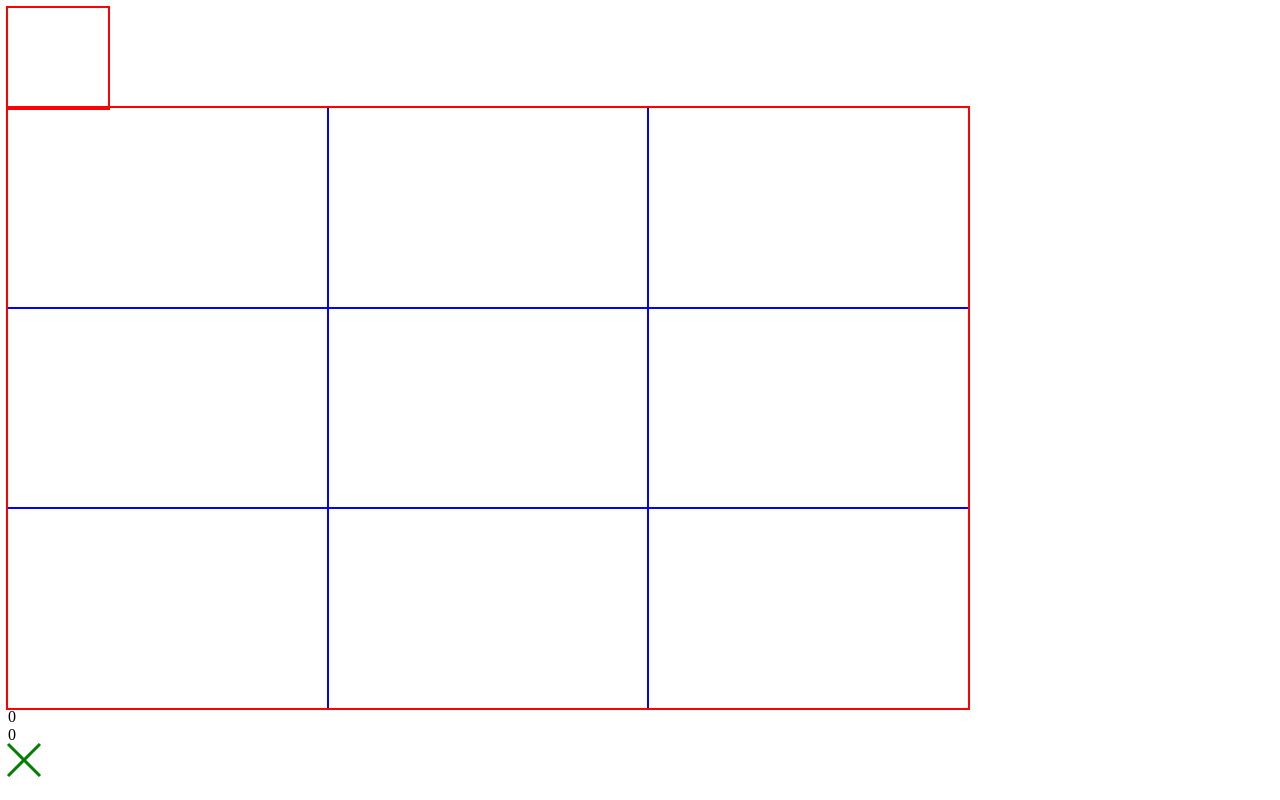
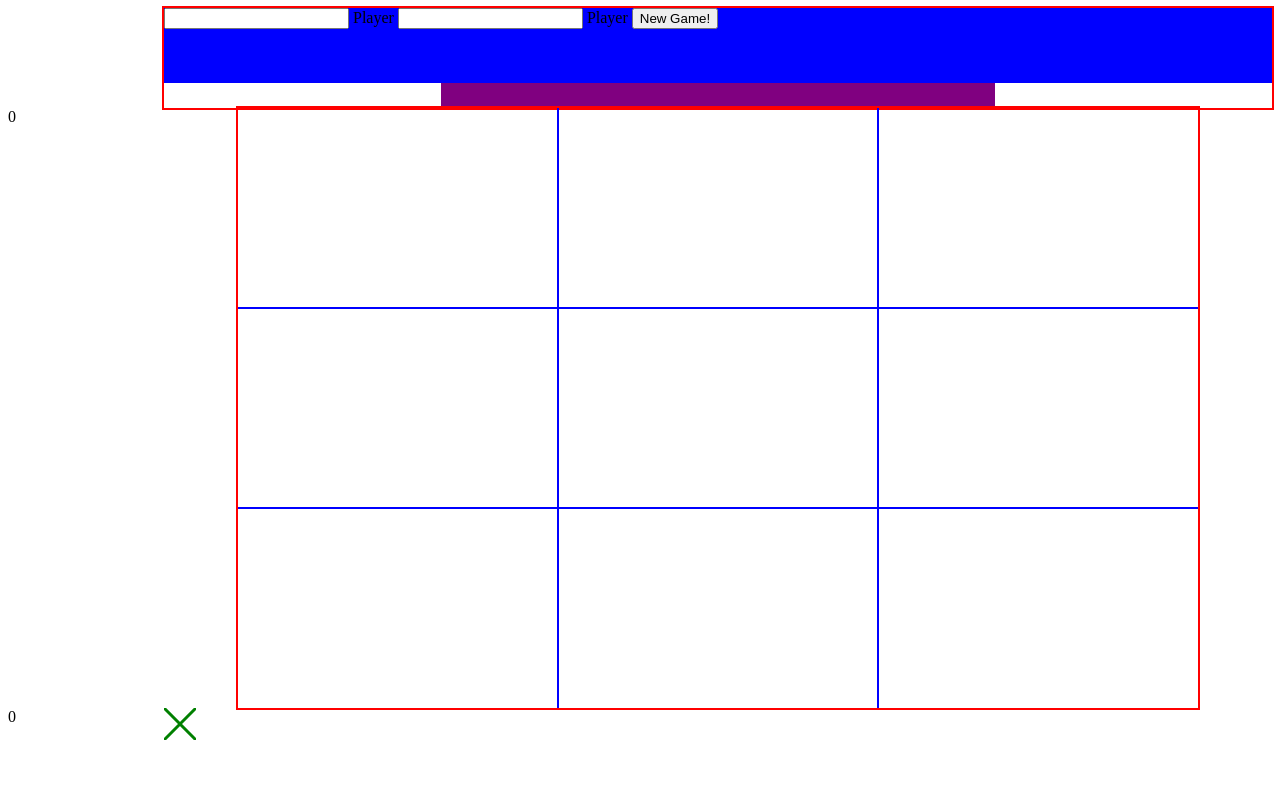
Before and after one commit to The-Slick-Nick/odin-tic-tac-toe, a plain HTML site: page index.html in a window 1280 px wide. Drawn offline with Linux system fonts and the light colour scheme.

Commit message:
Add starter elements for creating & configuring new game

```diff
--- a/index.html
+++ b/index.html
@@ -10,8 +10,22 @@
 </head>
 
 <body>
-    <div class="test">
+
+    <div class="game-options-container">
+        <div class="game-options-body">
+            <input type="text" id="firstplayer-name">
+            <label for="firstplayer-name">Player</label>
+
+            <input type="text" id="secondplayer-name">
+            <label for="secondplayer-name">Player</label>
+
+            <button class="options-submit">New Game!</button>
+
+        </div>
+        <div class="game-options-toggle">
+        </div>
     </div>
+
 
 
 </body>
--- a/style.css
+++ b/style.css
@@ -1,18 +1,44 @@
-.test {
-    width: 100px;
+body {
+    display: grid;
+    grid-template-rows: repeat(1fr, 3);
+    grid-template-columns: repeat(1fr, 3);
+}
+
+
+.game-options-container {
+
+    grid-column: 2 / span 1;
+    outline: 2px solid red;
+    align-self: start;
     height: 100px;
-    outline: 2px solid red;
 
+    display: flex;
+    flex-flow: column nowrap;
+    align-items: center;
+    justify-content: flex-start;
+}
+
+.game-options-body {
+    width: 100%;
+    background-color: blue;
+    height: 75%;
 
 }
 
-.test:hover {
-    background-color: red;
+.game-options-toggle {
+    width: 50%;
+    background-color: purple;
+    height: 25%;
 }
 
 
+.board-container {
 
-.board-container {
+    align-self: center;
+    justify-self: center;
+
+    grid-row: 2 / span 1;
+    grid-column: 2 / span 1;
 
     width: 75vw;
     height: 75vh;
@@ -49,10 +75,3 @@
     stroke: green;
     stroke-width: 3;
 }
-
-svg {
-    fill: black;
-    float: left;
-    overflow: visible;
-    position: absolute;
-}
```
